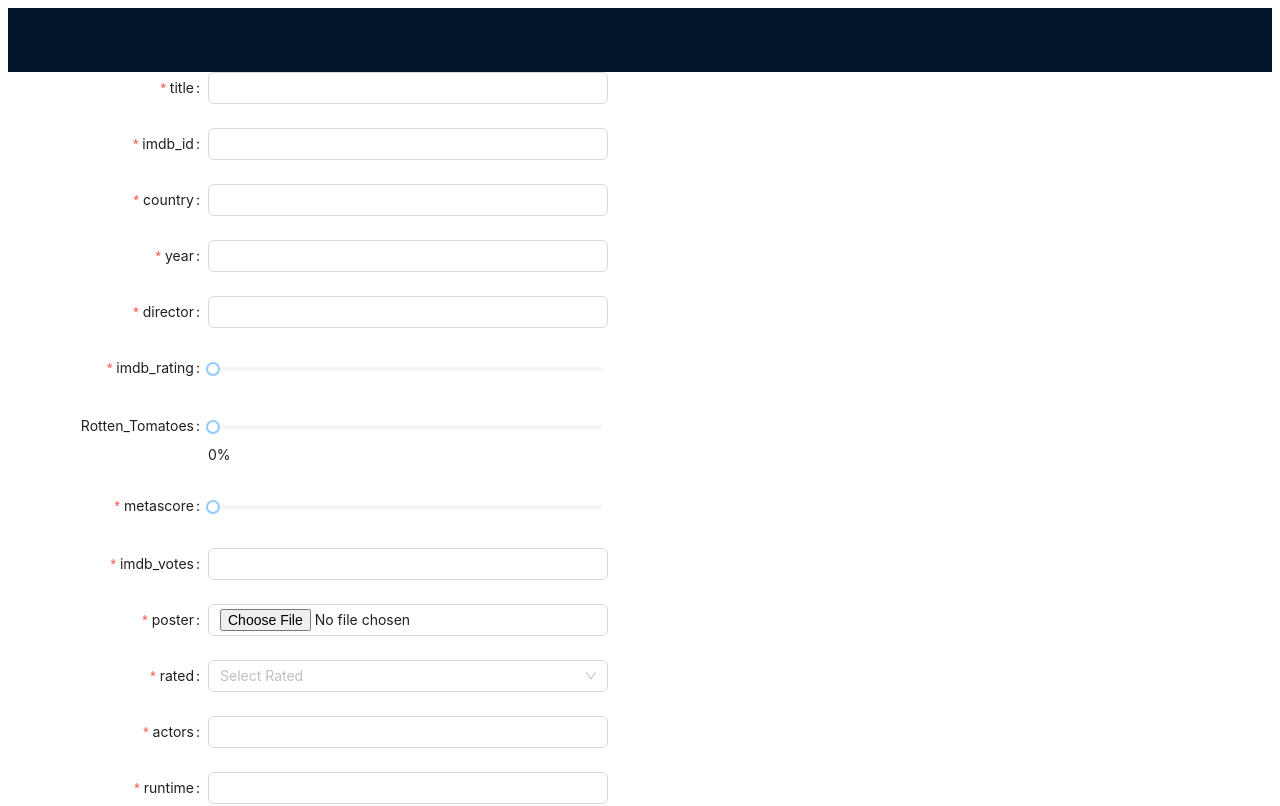
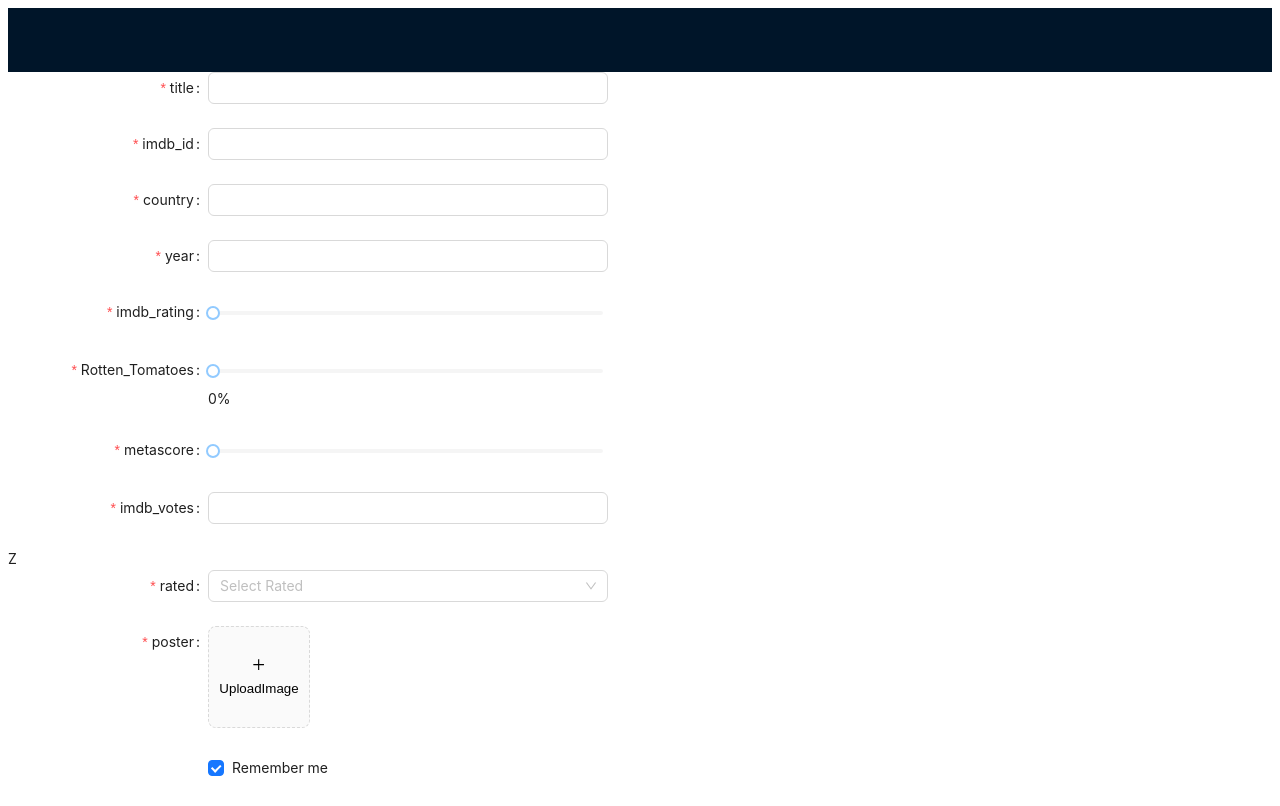
Before and after one commit to dehghanizahra90-coder/movie-list, a React (Vite) app: page /form in a window 1280 px wide. Shown: the top 806 px of the page. Built offline with nearby package versions, Linux system fonts and the light colour scheme.

Commit message:
change form

```diff
--- a/package.json
+++ b/package.json
@@ -10,6 +10,7 @@
     "preview": "vite preview"
   },
   "dependencies": {
+    "ant-design": "^1.0.0",
     "antd": "^5.28.0",
     "axios": "^1.13.2",
     "react": "^19.1.1",
--- a/src/assets/components/Single-page/index.jsx
+++ b/src/assets/components/Single-page/index.jsx
@@ -1,4 +1,4 @@
-import { useEffect, useState } from "react";
+import { Fragment, useEffect, useState } from "react";
 import instance from "../../utilites/api";
 import { ListMovie } from "../movie-list/list-film";
 import { useParams } from "react-router-dom";
@@ -22,5 +22,10 @@ export function SingleMovie() {
     [movie_id]
   );
 
-  return <h1>{singleMovie.title}</h1>;
+  return (
+    <Fragment>
+      <h1>{singleMovie.title}</h1>
+      <img src={singleMovie.poster} />
+    </Fragment>
+  );
 }
--- /dev/null
+++ b/src/assets/pages/formtest.jsx
@@ -0,0 +1,85 @@
+import React from "react";
+import { useState } from "react";
+import { UploadOutlined } from "@ant-design/icons";
+import { Button, message, Upload, Form, Input } from "antd";
+import instance from "../utilites/api";
+
+const App = () => {
+  const [fileList, setFileList] = useState([]);
+  const props = {
+    name: "poster",
+    action: "https://moviesapi.codingfront.dev/api/v1/movies/multi",
+    beforeUpload: (file) => {
+      setFileList([file]); // ذخیره فایل انتخاب شده
+      return false;
+    }, // جلوگیری از آپلو
+
+    onChange: (info) => {
+      console.log("Change event triggered:", info);
+      if (info.file.status !== "uploading") {
+        console.log("File info:", info.file);
+        console.log("File list:", info.fileList);
+      }
+      if (info.file.status === "done") {
+        message.success(`${info.file.name} file uploaded successfully`);
+      } else if (info.file.status === "error") {
+        message.error(`${info.file.name} file upload failed.`);
+      }
+    },
+    multiple: false,
+  };
+
+  const onFinish = async (values) => {
+    console.log("Successss:", values);
+    if (fileList.length === 0) {
+      message.error("Please select a file before submitting.");
+      return;
+    }
+    await instance.post("movies/multi", {
+      ...values,
+      country: "ir",
+      title: values.title,
+    });
+  };
+  return (
+    <Form onFinish={onFinish}>
+      <Form.Item
+        label="title"
+        name="title"
+        rules={[{ required: true, message: "Please input your title!" }]}
+      >
+        <Input />
+      </Form.Item>
+      <Form.Item
+        label="imdb_id"
+        name="imdb_id"
+        rules={[{ required: true, message: "Please input imdb_id!" }]}
+      >
+        <Input />
+      </Form.Item>
+      <Form.Item
+        label="country"
+        name="country"
+        rules={[{ required: true, message: "Please input country!" }]}
+      >
+        <Input />
+      </Form.Item>
+      <Form.Item
+        label="year"
+        name="year"
+        rules={[{ required: true, message: "Please input year!" }]}
+      >
+        <Input />
+      </Form.Item>
+      <Upload {...props}>
+        <Button icon={<UploadOutlined />}>Click to Upload</Button>
+      </Upload>
+      <Form.Item label={null}>
+        <Button type="primary" htmlType="submit">
+          Submit
+        </Button>
+      </Form.Item>
+    </Form>
+  );
+};
+export default App;
--- a/src/assets/pages/submit-movie-page.jsx
+++ b/src/assets/pages/submit-movie-page.jsx
@@ -1,14 +1,7 @@
 import React from "react";
 import { useState } from "react";
-import {
-  Button,
-  Checkbox,
-  Form,
-  Input,
-  Slider,
-  DatePicker,
-  Select,
-} from "antd";
+import { Button, Checkbox, Form, Input, Slider, Select, Upload } from "antd";
+import { LoadingOutlined, PlusOutlined } from "@ant-design/icons";
 import instance from "../utilites/api";
 
 export default function FormSend() {
@@ -16,18 +9,75 @@ export default function FormSend() {
   const [rottenTomatoes, setRottenTomatoes] = useState(0);
   const [metaScore, setMetaScore] = useState(0);
   const [form] = Form.useForm();
+  const [loading, setLoading] = useState(false);
+  const [imageUrl, setImageUrl] = useState();
+  const uploadButton = (
+    <button style={{ border: 0, background: "none" }} type="button">
+      {loading ? <LoadingOutlined /> : <PlusOutlined />}
+      <div style={{ marginTop: 8 }}>UploadImage</div>
+    </button>
+  );
 
   const onChangeImdb = (newValue) => {
     setInputValue(newValue);
   };
   const onChangeRotten = (newValue) => {
     setRottenTomatoes(newValue);
+    form.setFieldsValue({ Rotten_Tomatoes: newValue });
     console.log(newValue);
     // console.log(rottenTomatoes);
   };
   const onChangeMeta = (newValue) => {
     setMetaScore(newValue);
   };
+  const getBase64 = (img, callback) => {
+    const reader = new FileReader();
+    reader.addEventListener("load", () => callback(reader.result));
+    reader.readAsDataURL(img);
+
+  };
+  const beforeUpload = (file) => {
+    const isJpgOrPng = file.type === "image/jpeg" || file.type === "image/png";
+    if (!isJpgOrPng) {
+      message.error("You can only upload JPG/PNG file!");
+    }
+    const isLt2M = file.size / 1024 / 1024 < 2;
+    if (!isLt2M) {
+      message.error("Image must smaller than 2MB!");
+    }
+    return isJpgOrPng && isLt2M;
+  };
+  const handleChange = (info) => {
+    if (info.file.status === "uploading") {
+      setLoading(true);
+      console.log(info.file.status);
+      return;
+    }
+    if (info.file.status === "done") {
+      // Get this url from response in real world.
+      console.log("info");
+      getBase64(info.file.originFileObj, (url) => {
+        setLoading(false);
+        setImageUrl(url);
+      });
+    }
+  };
+  // const props = {
+  //   name: "file",
+  //   headers: {
+  //     authorization: "authorization-text",
+  //   },
+  //   onChange(info) {
+  //     if (info.file.status !== "uploading") {
+  //       console.log(info.file, info.fileList);
+  //     }
+  //     if (info.file.status === "done") {
+  //       message.success(`${info.file.name} file uploaded successfully`);
+  //     } else if (info.file.status === "error") {
+  //       message.error(`${info.file.name} file upload failed.`);
+  //     }
+  //   },
+  // };
   function formatDate(date) {
     const d = new Date(date);
 
@@ -51,21 +101,26 @@ export default function FormSend() {
 
     return `${day} ${month} ${year}`;
   }
-  const ratings =[
+  const ratings = [
     { Value: `${inputValue}/10`, Source: "Internet Movie Database" },
     { Value: `${rottenTomatoes}%`, Source: "Rotten Tomatoes" },
     { Value: `${metaScore}/100`, Source: "Metacritic" },
-  ];
+  ]
+  const onFinish = async (values) => {
+    console.log("Successss:", values);
+    console.log(values.imdb_rating, typeof values.imdb_rating);
+    console.log(
+      values.imdb_rating.toString(),
+      typeof values.imdb_rating.toString()
+    );
 
-  const onFinish = async (values) => {
-    console.log("Success:", values);
-    const respon = await instance.post("movies/multi", {
+    await instance.post("movies/multi", {
       ...values,
       title: values.title,
       dvd: formatDate(new Date(values.dvd)),
-      ratings: ratings,
-      imdb_rating:toString(values.imdb_rating),
-      metascore:toString(values.metascore)
+      ratings: JSON.stringify(ratings),
+      imdb_rating: values.imdb_rating.toString(),
+      metascore: values.metascore.toString(),
     });
   };
   const onFinishFailed = (errorInfo) => {
@@ -91,7 +146,6 @@ export default function FormSend() {
       >
         <Input />
       </Form.Item>
-
       <Form.Item
         label="imdb_id"
         name="imdb_id"
@@ -113,7 +167,7 @@ export default function FormSend() {
       >
         <Input />
       </Form.Item>
-      <Form.Item
+      {/* <Form.Item
         label="director"
         name="director"
         rules={[
@@ -124,7 +178,7 @@ export default function FormSend() {
         ]}
       >
         <Input />
-      </Form.Item>
+      </Form.Item> */}
       <Form.Item
         label="imdb_rating"
         name="imdb_rating"
@@ -143,7 +197,7 @@ export default function FormSend() {
       <Form.Item
         label="Rotten_Tomatoes"
         name="Rotten_Tomatoes"
-        rules={[{ required: false, message: "Please input  Rotten of Film" }]}
+        rules={[{ required: true, message: "Please input  Rotten of Film" }]}
       >
         <Slider
           min={1}
@@ -176,13 +230,7 @@ export default function FormSend() {
       >
         <Input />
       </Form.Item>
-      <Form.Item
-        label="poster"
-        name="poster"
-        rules={[{ required: true, message: "Please input poster of Film " }]}
-      >
-        <Input type="file" />
-      </Form.Item>
+      Z
       <Form.Item
         label="rated"
         name="rated"
@@ -190,9 +238,9 @@ export default function FormSend() {
       >
         <Select
           placeholder="Select Rated"
-          filterOption={(input, option) =>
-            (option?.label ?? "").toLowerCase().includes(input.toLowerCase())
-          }
+          // filterOption={(input, option) =>
+          //   (option?.label ?? "").toLowerCase().includes(input.toLowerCase())
+          // }
           options={[
             { value: "1", label: "G" },
             { value: "2", label: "PG" },
@@ -202,7 +250,7 @@ export default function FormSend() {
           ]}
         />
       </Form.Item>
-      <Form.Item
+      {/* <Form.Item
         label="actors"
         name="actors"
         rules={[{ required: true, message: "Please input actors of Film " }]}
@@ -222,8 +270,8 @@ export default function FormSend() {
         rules={[{ required: true, message: "Please input language of Film " }]}
       >
         <Input />
-      </Form.Item>
-      <Form.Item
+      </Form.Item> */}
+      {/* <Form.Item
         label="plot"
         name="plot"
         rules={[{ required: true, message: "Please input plot of Film " }]}
@@ -259,19 +307,39 @@ export default function FormSend() {
         ]}
       >
         <Input />
+      </Form.Item> */}
+       <Form.Item
+        label="poster"
+        name="poster"
+        rules={[
+          { required: true, message: "Please input  imdb_rating of Film" },
+        ]}
+      >
+        <Upload
+          // {...props}
+          name="poster"
+          listType="picture-card"
+          className="avatar-uploader"
+          showUploadList={false}
+          // action="https://moviesapi.codingfront.dev/api/v1/movies/multi"
+          // beforeUpload={beforeUpload}
+          onChange={handleChange}
+        >
+          {imageUrl ? (
+            <img
+              draggable={false}
+              src={imageUrl}
+              alt="avatar"
+              style={{ width: "100%" }}
+            />
+          ) : (
+            uploadButton
+          )}
+        </Upload>
       </Form.Item>
-      {/* <Form.Item
-        label="ratings"
-        name="ratings"
-        rules={[{ required: true, message: "Please input ratings of Film " }]}
-      >
-        <Input />
-      </Form.Item> */}
-
       <Form.Item name="remember" valuePropName="checked" label={null}>
         <Checkbox>Remember me</Checkbox>
       </Form.Item>
-
       <Form.Item label={null}>
         <Button type="primary" htmlType="submit">
           Submit
--- a/src/assets/router.jsx
+++ b/src/assets/router.jsx
@@ -5,6 +5,7 @@ import { PrimaryLayout } from "./components/primary-layout/primary-layout";
 import { HomePage } from "./pages/home-page";
 import FormSend from "./pages/submit-movie-page";
 import { SingleMovie } from "./components/Single-page";
+import App from "./pages/formtest";
 export function Router() {
   return (
     <BrowserRouter>
@@ -12,6 +13,7 @@ export function Router() {
         <Route element={<PrimaryLayout />}>
           <Route path="/" element={<HomePage />} />
           <Route path="/form" element={<FormSend />} />
+          <Route path="/form2" element={<App />} />
           <Route path="movies/:movie_id" element={<SingleMovie />} />
           {/* <Route path="register" element={<Register />} /> */}
         </Route>
```
Also changed, not shown: 1 other file (tests, documents, lock files or other folders).
